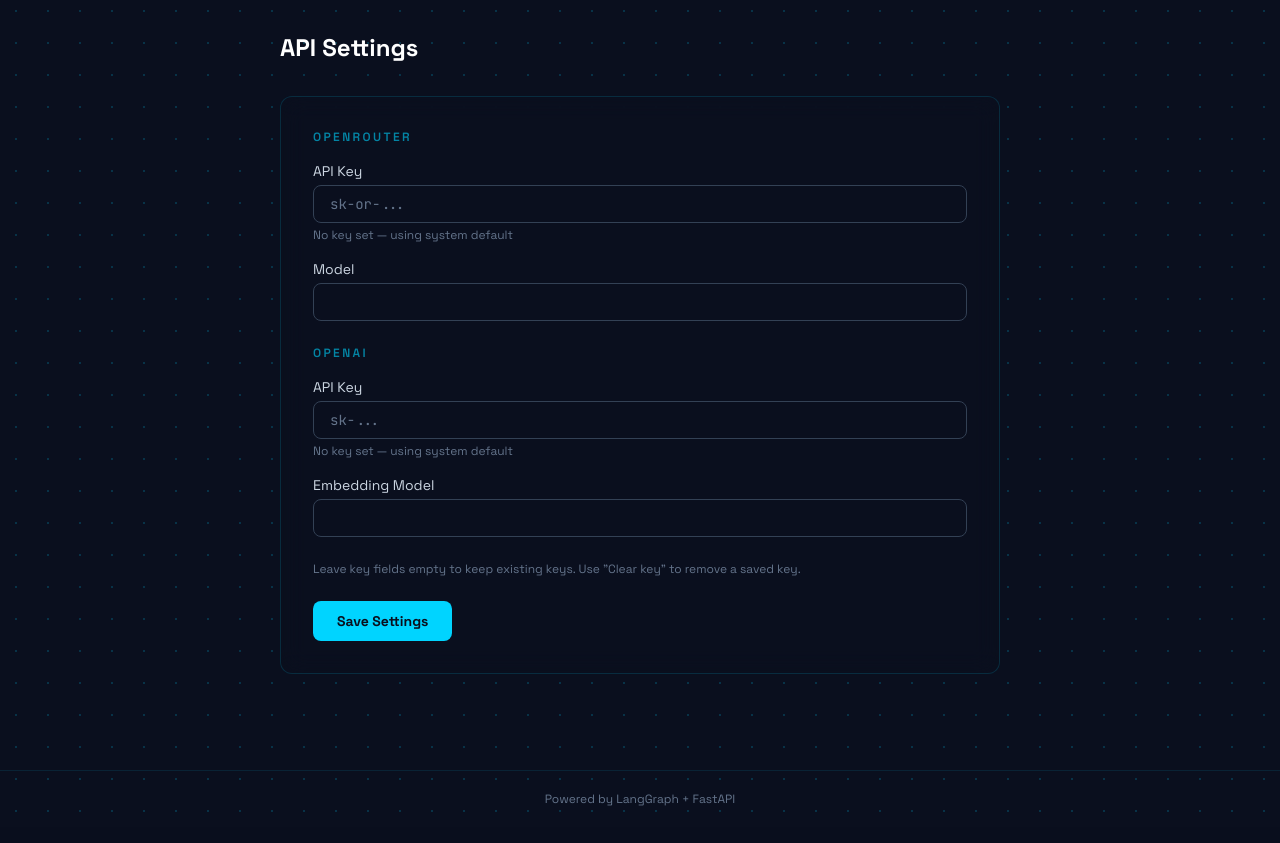
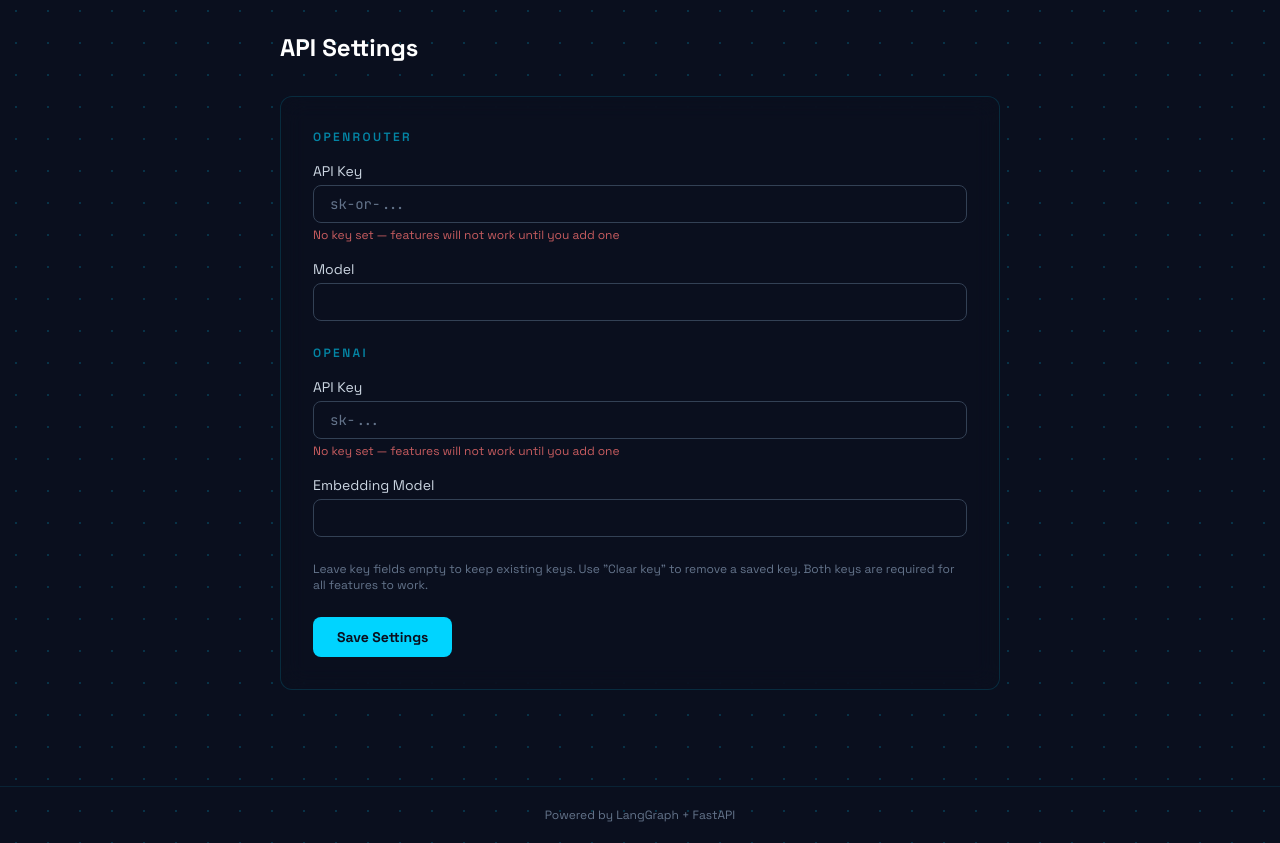
Before and after one commit to volskyi-dmytro/repogator, a Python web app: template frontend/templates/settings.html in a window 1280 px wide. Shown: the part 69-912 px from the top of the page. Before the commit the page ends 881 px from the top, so only its background shows below. Run offline with Jinja, Linux system fonts and the light colour scheme; the template is opened without the code that fills it, so the values that code supplies are empty; some libraries are stand-ins or nearby versions.

Commit message:
fix: remove system API key fallback for regular users
Users must provide their own API keys — the app no longer falls
back to system/admin keys for non-admin users.

- repos/router: skip auto-ingest with a warning log if user has
  no OpenAI key, instead of billing admin's key
- knowledge/router: raise ValueError (shown to user as JSON error)
  if no OpenAI key set when uploading/indexing documents
- main.py already blocked non-admins correctly (no change needed)
- settings.html: replace "using system default" with a red warning
  that features won't work without a key

Co-Authored-By: Claude Sonnet 4.6 <noreply@anthropic.com>

```diff
--- a/app/knowledge/router.py
+++ b/app/knowledge/router.py
@@ -32,7 +32,9 @@ async def _get_kb_for_user(user_id: str) -> KnowledgeBase:
         )
         user_settings = result.scalar_one_or_none()
 
-    openai_key = (user_settings.openai_api_key if user_settings else None) or settings.openai_api_key
+    openai_key = (user_settings.openai_api_key if user_settings else None)
+    if not openai_key:
+        raise ValueError("No OpenAI API key set. Please add your key in Settings.")
     embedding_model = (user_settings.openai_embedding_model if user_settings else None) or settings.openai_embedding_model
 
     return KnowledgeBase(
--- a/frontend/templates/settings.html
+++ b/frontend/templates/settings.html
@@ -127,7 +127,7 @@
           {% if settings.openrouter_api_key_masked %}
             <p class="text-xs text-slate-500 mt-1">Current: {{ settings.openrouter_api_key_masked }}</p>
           {% else %}
-            <p class="text-xs text-slate-500 mt-1">No key set — using system default</p>
+            <p class="text-xs text-red-400/80 mt-1">No key set — features will not work until you add one</p>
           {% endif %}
         </div>
 
@@ -161,7 +161,7 @@
           {% if settings.openai_api_key_masked %}
             <p class="text-xs text-slate-500 mt-1">Current: {{ settings.openai_api_key_masked }}</p>
           {% else %}
-            <p class="text-xs text-slate-500 mt-1">No key set — using system default</p>
+            <p class="text-xs text-red-400/80 mt-1">No key set — features will not work until you add one</p>
           {% endif %}
         </div>
 
@@ -172,7 +172,7 @@
         </div>
       </div>
 
-      <p class="text-xs text-slate-500">Leave key fields empty to keep existing keys. Use "Clear key" to remove a saved key.</p>
+      <p class="text-xs text-slate-500">Leave key fields empty to keep existing keys. Use "Clear key" to remove a saved key. Both keys are required for all features to work.</p>
 
       <button type="submit"
               class="bg-[#00d4ff] text-[#0a0f1e] font-bold px-6 py-2.5 rounded-lg text-sm transition-all hover:shadow-[0_0_20px_rgba(0,212,255,0.5)]">
```
Also changed, not shown: app/repos/router.py (+7 -1 lines).
